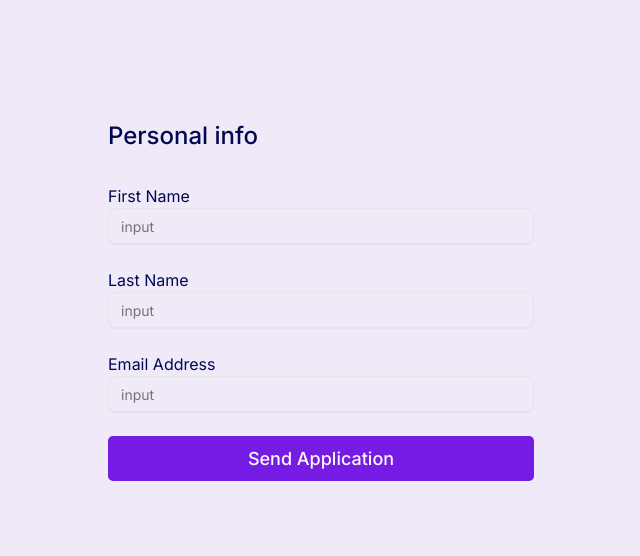
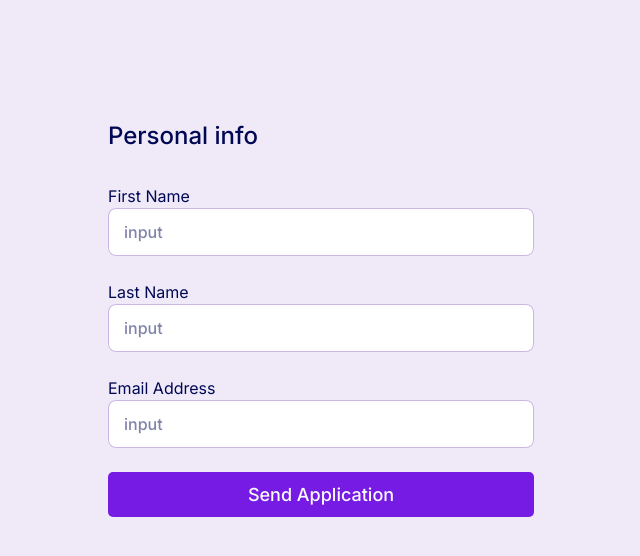
Before and after one commit to ryomiz/training-form, a Next.js app: page / in a window 1280 px wide. Shown: the top 556 px of the page, without its empty margins (319-959 px from the left). Built offline with nearby package versions, Linux system fonts and the light colour scheme.

Commit message:
💄 adjust input design

```diff
--- a/src/components/ui/input.tsx
+++ b/src/components/ui/input.tsx
@@ -1,5 +1,4 @@
 import type * as React from "react";
-
 import { cn } from "@/lib/utils";
 
 function Input({ className, type, ...props }: React.ComponentProps<"input">) {
@@ -8,9 +7,10 @@ function Input({ className, type, ...props }: React.ComponentProps<"input">) {
       type={type}
       data-slot="input"
       className={cn(
-        "flex h-9 w-full min-w-0 rounded-md border border-input bg-transparent px-3 py-1 text-base shadow-xs outline-none transition-[color,box-shadow] selection:bg-primary selection:text-primary-foreground file:inline-flex file:h-7 file:border-0 file:bg-transparent file:font-medium file:text-foreground file:text-sm placeholder:text-muted-foreground disabled:pointer-events-none disabled:cursor-not-allowed disabled:opacity-50 md:text-sm dark:bg-input/30",
-        "focus-visible:border-ring focus-visible:ring-[3px] focus-visible:ring-ring/50",
-        "aria-invalid:border-destructive aria-invalid:ring-destructive/20 dark:aria-invalid:ring-destructive/40",
+        "flex h-12 w-full rounded-md bg-white px-4 font-medium transition-[box-shadow]",
+        "shadow-[inset_0_0_0_1px_theme(colors.purple.300)]",
+        "focus-visible:shadow-[inset_0_0_0_2px_theme(colors.purple.700)]",
+        "aria-invalid:shadow-[inset_0_0_0_2px_theme(colors.red.500)]",
         className,
       )}
       {...props}
```
